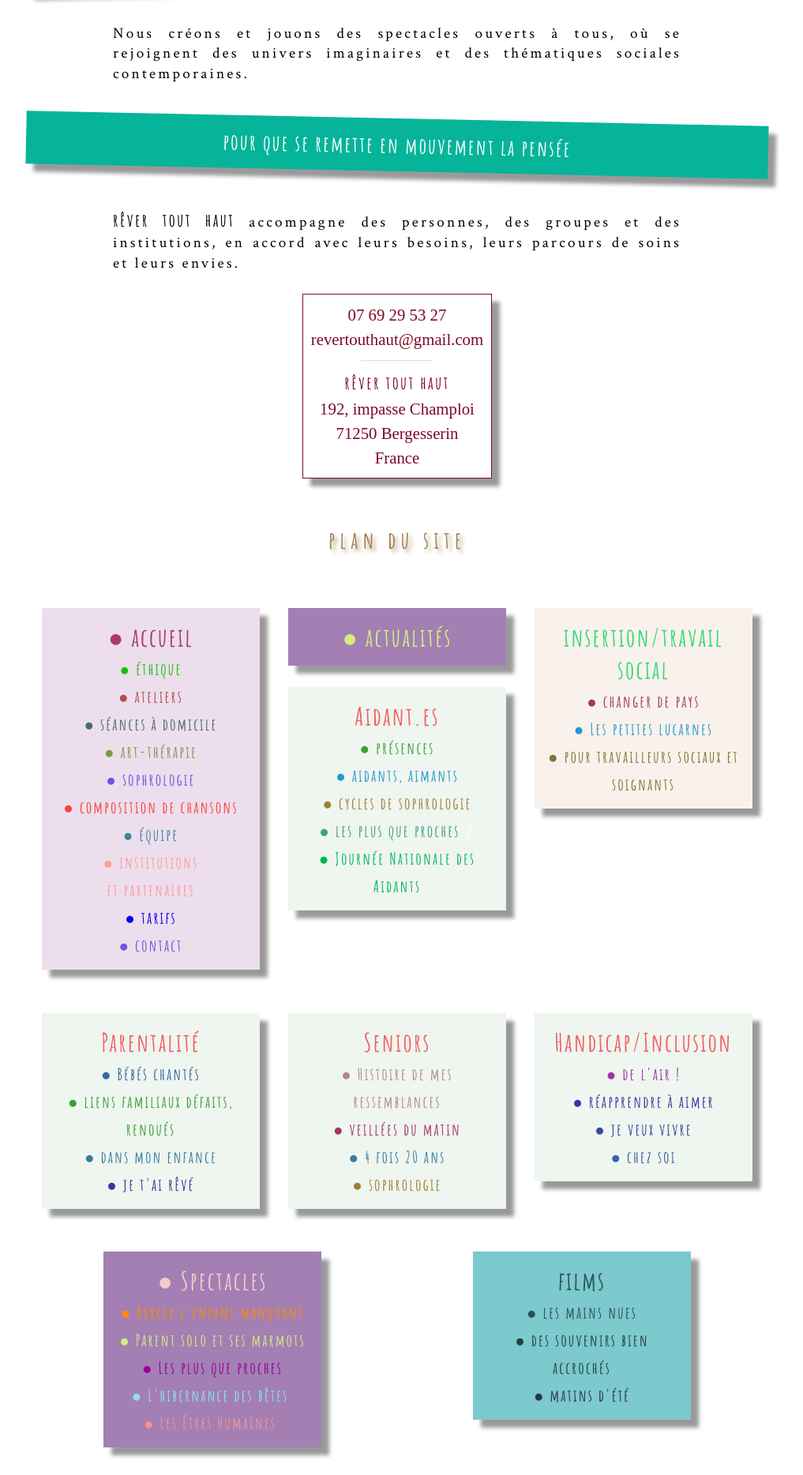
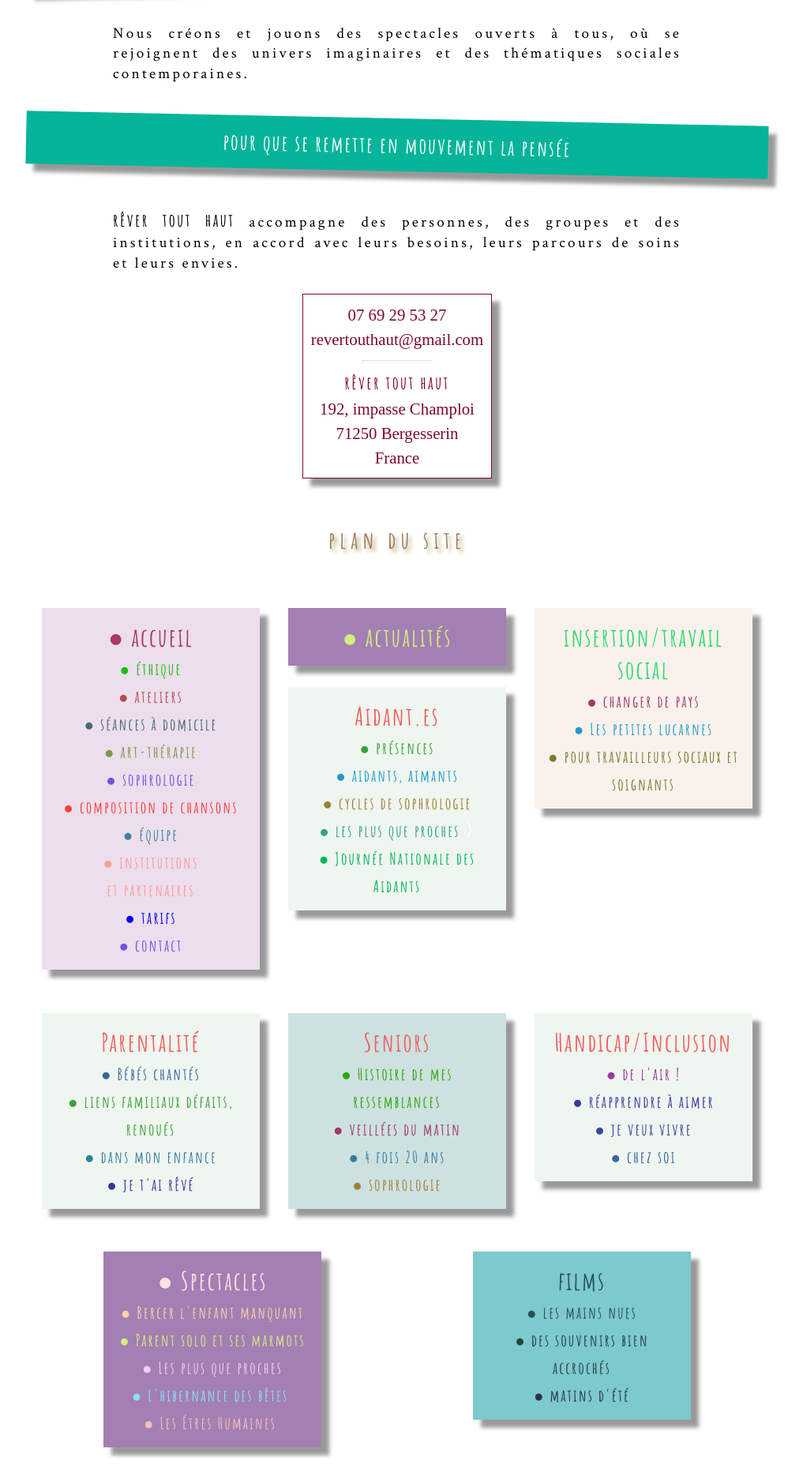
Before and after one commit to leshnik/revertouthaut, a Jekyll site: the page built from index.html, in a window 1280 px wide. Shown: the part 2270-4138 px from the top of the page at 79% size, without its empty margins (137-1154 px from the left). Built offline with Jekyll 4.4.1, drawn with Linux system fonts in a browser that asks for light colours.

Commit message:
improve colors navlistcards

```diff
--- a/_includes/NavListCards.html
+++ b/_includes/NavListCards.html
@@ -113,11 +113,11 @@
   <div>
     <p
       class="shadow"
-      style="background-color: hsl(120, 25.1%, 94.9%); width: 28ch"
+      style="background-color: rgb(206, 225, 225); width: 28ch"
     >
       <a class="nav-list-heading" style="color: #f25f5f">Seniors</a
       ><br>
-      <a style="color: rgb(181, 136, 136)" href="/histoire-de-mes-ressemblances"
+      <a style="color: rgb(42, 167, 7)" href="/histoire-de-mes-ressemblances"
         >●&nbsp;Histoire de mes ressemblances</a
       ><br>
       <a style="color:hsl(330, 50%, 42%)" href="veillees-du-matin">●&nbsp;veillées du matin</a></br>
@@ -149,22 +149,22 @@
       class="shadow"
       style="background-color: hsl(282, 25.1%, 60%); width: 28ch"
     >
-      <a class="nav-list-heading" style="color: #f4cbcb" href="/spectacles"
+      <a class="nav-list-heading" style="color: #f9e3e3" href="/spectacles"
         >●&nbsp;Spectacles</a
       ><br>
-      <a style="color: darkorange" href="/bercer-l-enfant-manquant"
+      <a style="color: rgb(250, 212, 166)" href="/bercer-l-enfant-manquant"
         >●&nbsp;Bercer&nbsp;l'enfant&nbsp;manquant</a
       ><br>
       <a style="color: rgb(213, 237, 127)" href="/parent-solo-et-ses-marmots"
         >●&nbsp;Parent solo et ses marmots</a
       ><br>
-      <a style="color: #990099" href="/lpqp-lecture-musicale"
+      <a style="color: #fac7fa" href="/lpqp-lecture-musicale"
         >●&nbsp;Les plus que proches</a
       ><br>
       <a style="color: rgb(140, 221, 255)" href="l-hibernance-des-betes"
         >●&nbsp;L'hibernance&nbsp;des&nbsp;bêtes&nbsp;</a
       ><br>
-      <a style="color: #f59292" href="les-etres-humaines"
+      <a style="color: #f5bebe" href="les-etres-humaines"
         >●&nbsp;Les&nbsp;Étres&nbsp;Humaines&nbsp;</a
       >
     </p>
```
